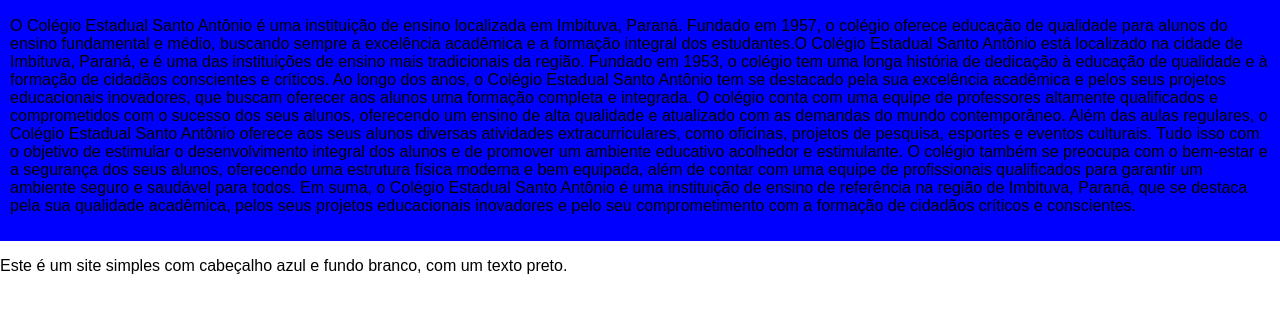
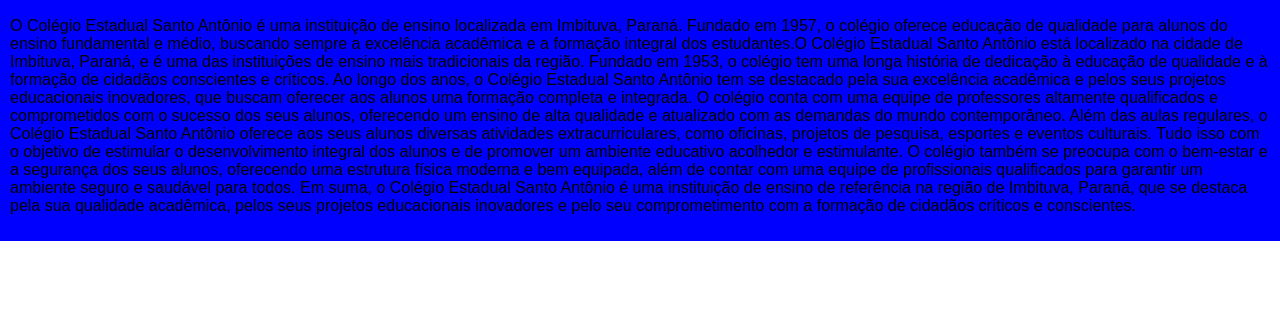
Before and after one commit to gabrielapereiragomes1/gabriela-site-turma2e, a plain HTML site: page index.html in a window 1280 px wide. Shown: the part 121-434 px from the top of the page. Drawn offline with Linux system fonts and the light colour scheme.

Commit message:
Update index.html

```diff
--- a/index.html
+++ b/index.html
@@ -33,6 +33,5 @@ Em suma, o Colégio Estadual Santo Antônio é uma instituição de ensino de re
 
 	</header>
 
-	<p>Este é um site simples com cabeçalho azul e fundo branco, com um texto preto.</p>
 </body>
 </html>
```
